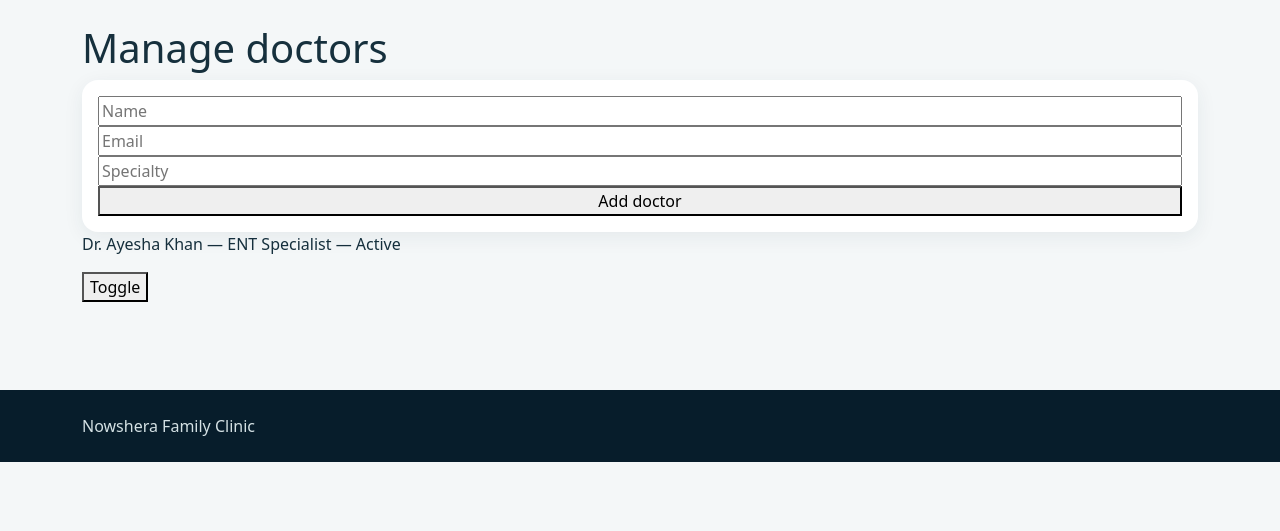
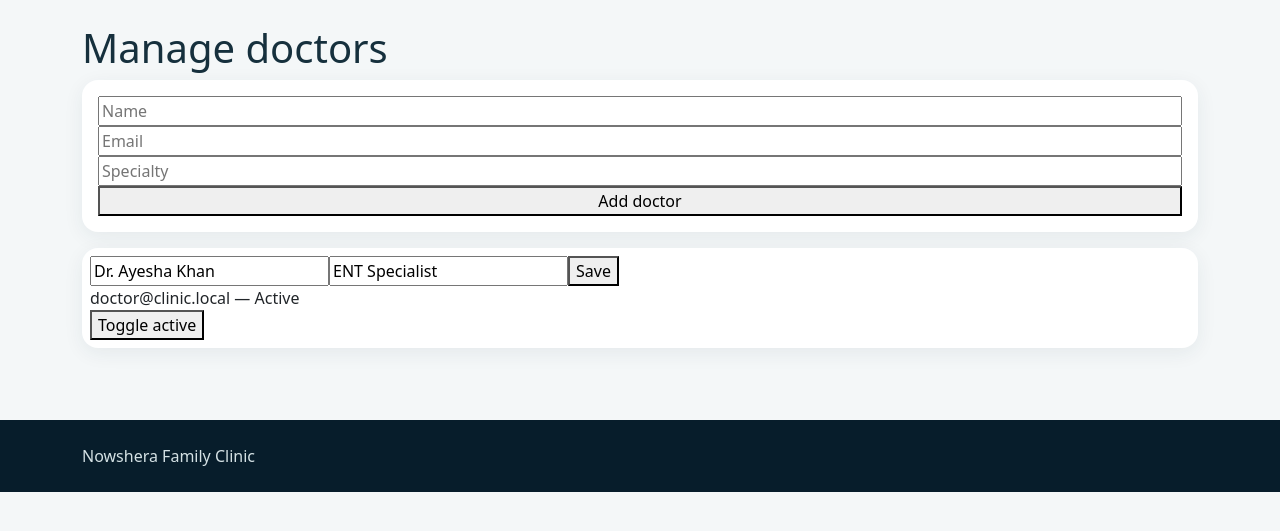
Before and after one commit to aashaizkhan710/clinic-appointment-system, a Flask app: page /admin/doctors in a window 1280 px wide. Shown: the part 56-587 px from the top of the page. Run offline with Flask 3, Linux system fonts and the light colour scheme; a user stored in the database is signed in; some libraries are stand-ins or nearby versions.

Commit message:
Complete clinic workflows and test coverage

```diff
--- a/app.py
+++ b/app.py
@@ -8,8 +8,10 @@ from flask_sqlalchemy import SQLAlchemy
 from flask_wtf.csrf import CSRFProtect
 from sqlalchemy import Index, UniqueConstraint, and_, or_, text
 from werkzeug.security import check_password_hash, generate_password_hash
+from dotenv import load_dotenv
 from config import Config
 
+load_dotenv()
 db=SQLAlchemy(); login_manager=LoginManager(); csrf=CSRFProtect()
 ACTIVE={'Pending','Confirmed'}; TRANSITIONS={'Pending':{'Confirmed','Rejected','Cancelled'},'Confirmed':{'Cancelled','Completed','No-show'}}
 def now(): return datetime.now(ZoneInfo(app.config['CLINIC_TIMEZONE']))
@@ -112,6 +114,14 @@ def patient_appointments():
  q=Appointment.query.filter_by(patient_id=current_user.id); status=request.args.get('status');
  if status: q=q.filter_by(status=status)
  return render_template('patient/appointments.html',appointments=q.order_by(Appointment.appointment_date.desc(),Appointment.start_time.desc()).all())
+@app.route('/patient/appointment/<int:aid>/reschedule',methods=['GET'])
+@role_required('patient')
+def reschedule_page(aid):
+ a=Appointment.query.filter_by(id=aid,patient_id=current_user.id).first_or_404()
+ if a.status not in ACTIVE or start_dt(a)-now()<timedelta(hours=2): abort(403)
+ try: chosen=date.fromisoformat(request.args.get('day',a.appointment_date.isoformat()))
+ except ValueError: chosen=a.appointment_date
+ return render_template('patient/reschedule.html',appointment=a,day=chosen,slots=slots(a.doctor,chosen))
 @app.route('/patient/book/<int:doctor_id>',methods=['GET','POST'])
 @role_required('patient')
 def book(doctor_id):
@@ -182,6 +192,18 @@ def availability():
    db.session.add(Availability(doctor_id=d.id,weekday=wd,start_time=st,end_time=en));db.session.commit();flash('Availability added.','success')
   except (KeyError,ValueError) as e: flash(str(e),'danger')
  return render_template('doctor/availability.html',availability=d.availability)
+@app.route('/doctor/availability/<int:avid>/edit',methods=['POST'])
+@role_required('doctor')
+def edit_availability(avid):
+ a=Availability.query.filter_by(id=avid,doctor_id=current_user.doctor_profile.id).first_or_404()
+ try:
+  wd=int(request.form['weekday']); st=time.fromisoformat(request.form['start']); en=time.fromisoformat(request.form['end'])
+  if not 0<=wd<=6 or en<=st: raise ValueError('End time must be later than start time.')
+  overlap=Availability.query.filter_by(doctor_id=a.doctor_id,weekday=wd).filter(Availability.id!=a.id,Availability.start_time<en,Availability.end_time>st).first()
+  if overlap: raise ValueError('Working hours overlap an existing period.')
+  a.weekday,a.start_time,a.end_time=wd,st,en;db.session.commit();flash('Availability updated.','success')
+ except (KeyError,ValueError) as e: flash(str(e),'danger')
+ return redirect(url_for('availability'))
 @app.route('/doctor/availability/<int:avid>/delete',methods=['POST'])
 @role_required('doctor')
 def delete_availability(avid):
@@ -211,7 +233,7 @@ def patient_history(pid):
 @app.route('/admin')
 @role_required('admin')
 def admin_dashboard():
- ap=Appointment.query; return render_template('admin/dashboard.html',active_doctors=DoctorProfile.query.filter_by(active=True).count(),patients=User.query.filter_by(role='patient').count(),today_count=ap.filter_by(appointment_date=date.today()).count(),upcoming=ap.filter(Appointment.appointment_date>=date.today(),Appointment.status.in_(ACTIVE)).count(),doctors=DoctorProfile.query.all())
+ ap=Appointment.query; doctors=DoctorProfile.query.all(); stats={d.id:{s:Appointment.query.filter_by(doctor_id=d.id,status=s).count() for s in ['Pending','Confirmed','Completed','No-show','Cancelled','Rejected']} for d in doctors}; return render_template('admin/dashboard.html',active_doctors=DoctorProfile.query.filter_by(active=True).count(),patients=User.query.filter_by(role='patient').count(),today_count=ap.filter_by(appointment_date=date.today()).count(),upcoming=ap.filter(Appointment.appointment_date>=date.today(),Appointment.status.in_(ACTIVE)).count(),doctors=doctors,stats=stats)
 @app.route('/admin/doctors',methods=['GET','POST'])
 @role_required('admin')
 def admin_doctors():
@@ -225,6 +247,13 @@ def admin_doctors():
 @role_required('admin')
 def doctor_toggle(did):
  d=db.session.get(DoctorProfile,did) or abort(404);d.active=not d.active;db.session.commit();flash('Doctor status updated. Existing appointments are retained; inactive doctors cannot receive new bookings.','success');return redirect(url_for('admin_doctors'))
+@app.route('/admin/doctors/<int:did>/edit',methods=['POST'])
+@role_required('admin')
+def doctor_edit(did):
+ d=db.session.get(DoctorProfile,did) or abort(404); name=request.form.get('name','').strip(); specialty=request.form.get('specialty','').strip()
+ if not name or not specialty: flash('Name and specialty are required.','danger')
+ else: d.user.name=name;d.specialty=specialty;db.session.commit();flash('Doctor details updated.','success')
+ return redirect(url_for('admin_doctors'))
 @app.route('/setup-password/<token>',methods=['GET','POST'])
 def setup_password(token):
  rec=next((x for x in SetupToken.query.filter_by(used=False).all() if x.expires_at>datetime.utcnow() and check_password_hash(x.token_hash,token)),None)
--- a/templates/_appointments.html
+++ b/templates/_appointments.html
@@ -1 +1 @@
-{% if appointments %}<table class="table"><tr><th>Doctor</th><th>Date/time</th><th>Status</th><th>Actions</th></tr>{% for a in appointments %}<tr><td>{{a.doctor.user.name}}</td><td>{{a.appointment_date}} {{a.start_time.strftime('%H:%M')}}</td><td>{{a.status}}</td><td>{% if current_user.role=='patient' and a.status in ['Pending','Confirmed'] %}<form method="post" action="{{url_for('patient_cancel',aid=a.id)}}"><input type="hidden" name="csrf_token" value="{{csrf_token()}}"><button>Cancel</button></form>{% endif %}</td></tr>{% endfor %}</table>{% else %}<p>No appointments yet.</p>{% endif %}
+{% if appointments %}<table class="table"><tr><th>Doctor</th><th>Date/time</th><th>Status</th><th>Actions</th></tr>{% for a in appointments %}<tr><td>{{a.doctor.user.name}}</td><td>{{a.appointment_date}} {{a.start_time.strftime('%H:%M')}}</td><td>{{a.status}}</td><td>{% if current_user.role=='patient' and a.status in ['Pending','Confirmed'] %}<form class="d-inline" method="post" action="{{url_for('patient_cancel',aid=a.id)}}"><input type="hidden" name="csrf_token" value="{{csrf_token()}}"><button>Cancel</button></form> <a href="{{url_for('reschedule_page',aid=a.id)}}">Reschedule</a>{% endif %}</td></tr>{% endfor %}</table>{% else %}<p>No appointments yet.</p>{% endif %}
--- a/templates/admin/dashboard.html
+++ b/templates/admin/dashboard.html
@@ -1 +1 @@
-{% extends 'base.html' %}{% block content %}<div class="container py-4"><h1>Admin dashboard</h1><div class="row"><div class="col">Active doctors: {{active_doctors}}</div><div class="col">Patients: {{patients}}</div><div class="col">Today: {{today_count}}</div><div class="col">Upcoming: {{upcoming}}</div></div><p class="mt-3"><a href="{{url_for('admin_doctors')}}">Doctors</a> · <a href="{{url_for('admin_patients')}}">Patients</a> · <a href="{{url_for('admin_appointments')}}">Appointments</a></p>{% for d in doctors %}<p>{{d.user.name}} — Pending {{d.user.doctor_profile and 0}}</p>{% endfor %}</div>{% endblock %}
+{% extends 'base.html' %}{% block content %}<div class="container py-4"><h1>Admin dashboard</h1><div class="row g-3"><div class="col">Active doctors: {{active_doctors}}</div><div class="col">Patients: {{patients}}</div><div class="col">Today: {{today_count}}</div><div class="col">Upcoming: {{upcoming}}</div></div><p class="mt-3"><a href="{{url_for('admin_doctors')}}">Doctors</a> · <a href="{{url_for('admin_patients')}}">Patients</a> · <a href="{{url_for('admin_appointments')}}">Appointments</a></p><table class="table"><tr><th>Doctor</th><th>Pending</th><th>Confirmed</th><th>Completed</th><th>No-show</th><th>Cancelled</th></tr>{% for d in doctors %}<tr><td>{{d.user.name}}</td><td>{{stats[d.id]['Pending']}}</td><td>{{stats[d.id]['Confirmed']}}</td><td>{{stats[d.id]['Completed']}}</td><td>{{stats[d.id]['No-show']}}</td><td>{{stats[d.id]['Cancelled']}}</td></tr>{% endfor %}</table></div>{% endblock %}
--- a/templates/admin/doctors.html
+++ b/templates/admin/doctors.html
@@ -1 +1 @@
-{% extends 'base.html' %}{% block content %}<div class="container py-4"><h1>Manage doctors</h1><form method="post" class="card p-3"><input type="hidden" name="csrf_token" value="{{csrf_token()}}"><input name="name" placeholder="Name"><input name="email" placeholder="Email"><input name="specialty" placeholder="Specialty"><button>Add doctor</button></form>{% for d in doctors %}<p>{{d.user.name}} — {{d.specialty}} — {{'Active' if d.active else 'Inactive'}} <form class="d-inline" method="post" action="{{url_for('doctor_toggle',did=d.id)}}"><input type="hidden" name="csrf_token" value="{{csrf_token()}}"><button>Toggle</button></form></p>{% endfor %}</div>{% endblock %}
+{% extends 'base.html' %}{% block content %}<div class="container py-4"><h1>Manage doctors</h1><form method="post" class="card p-3"><input type="hidden" name="csrf_token" value="{{csrf_token()}}"><input name="name" placeholder="Name" required><input name="email" placeholder="Email" required><input name="specialty" placeholder="Specialty" required><button>Add doctor</button></form>{% for d in doctors %}<div class="card p-2 mt-3"><form method="post" action="{{url_for('doctor_edit',did=d.id)}}"><input type="hidden" name="csrf_token" value="{{csrf_token()}}"><input name="name" value="{{d.user.name}}"><input name="specialty" value="{{d.specialty}}"><button>Save</button></form>{{d.user.email}} — {{'Active' if d.active else 'Inactive'}} <form class="d-inline" method="post" action="{{url_for('doctor_toggle',did=d.id)}}"><input type="hidden" name="csrf_token" value="{{csrf_token()}}"><button>Toggle active</button></form></div>{% endfor %}</div>{% endblock %}
--- a/templates/doctor/availability.html
+++ b/templates/doctor/availability.html
@@ -1 +1 @@
-{% extends 'base.html' %}{% block content %}<div class="container py-4"><h1>Availability</h1><form method="post" class="card p-3"><input type="hidden" name="csrf_token" value="{{csrf_token()}}"><select name="weekday">{% for i,n in [(0,'Monday'),(1,'Tuesday'),(2,'Wednesday'),(3,'Thursday'),(4,'Friday'),(5,'Saturday'),(6,'Sunday')] %}<option value="{{i}}">{{n}}</option>{% endfor %}</select><input type="time" name="start" required><input type="time" name="end" required><button>Add hours</button></form>{% for a in availability %}<p>{{a.weekday}}: {{a.start_time}}–{{a.end_time}} <form class="d-inline" method="post" action="{{url_for('delete_availability',avid=a.id)}}"><input type="hidden" name="csrf_token" value="{{csrf_token()}}"><button>Delete</button></form></p>{% endfor %}</div>{% endblock %}
+{% extends 'base.html' %}{% block content %}<div class="container py-4"><h1>Availability</h1><form method="post" class="card p-3"><input type="hidden" name="csrf_token" value="{{csrf_token()}}"><select name="weekday">{% for i,n in [(0,'Monday'),(1,'Tuesday'),(2,'Wednesday'),(3,'Thursday'),(4,'Friday'),(5,'Saturday'),(6,'Sunday')] %}<option value="{{i}}">{{n}}</option>{% endfor %}</select><input type="time" name="start" required><input type="time" name="end" required><button>Add hours</button></form>{% for a in availability %}<form class="mt-3" method="post" action="{{url_for('edit_availability',avid=a.id)}}"><input type="hidden" name="csrf_token" value="{{csrf_token()}}"><select name="weekday">{% for i,n in [(0,'Mon'),(1,'Tue'),(2,'Wed'),(3,'Thu'),(4,'Fri'),(5,'Sat'),(6,'Sun')] %}<option value="{{i}}" {% if a.weekday==i %}selected{% endif %}>{{n}}</option>{% endfor %}</select><input type="time" name="start" value="{{a.start_time.strftime('%H:%M')}}"><input type="time" name="end" value="{{a.end_time.strftime('%H:%M')}}"><button>Save</button></form><form class="d-inline" method="post" action="{{url_for('delete_availability',avid=a.id)}}"><input type="hidden" name="csrf_token" value="{{csrf_token()}}"><button>Delete</button></form>{% endfor %}</div>{% endblock %}
--- /dev/null
+++ b/templates/patient/reschedule.html
@@ -0,0 +1 @@
+{% extends 'base.html' %}{% block content %}<div class="container py-4"><div class="card p-4"><h1>Reschedule appointment</h1><p>{{appointment.doctor.user.name}} · {{appointment.appointment_date}} {{appointment.start_time.strftime('%H:%M')}}</p><form method="get"><input type="date" name="day" min="{{today}}" value="{{day}}"><button>Check date</button></form><hr><form method="post" action="{{url_for('reschedule',aid=appointment.id)}}"><input type="hidden" name="csrf_token" value="{{csrf_token()}}"><input type="hidden" name="day" value="{{day}}">{% for s in slots %}<button class="btn btn-success m-1" name="slot" value="{{s}}">{{s.strftime('%H:%M')}}</button>{% else %}<p>No free slots on this date.</p>{% endfor %}</form></div></div>{% endblock %}
```
Also changed, not shown: tests/test_core.py (+25 -12 lines), README.md.
